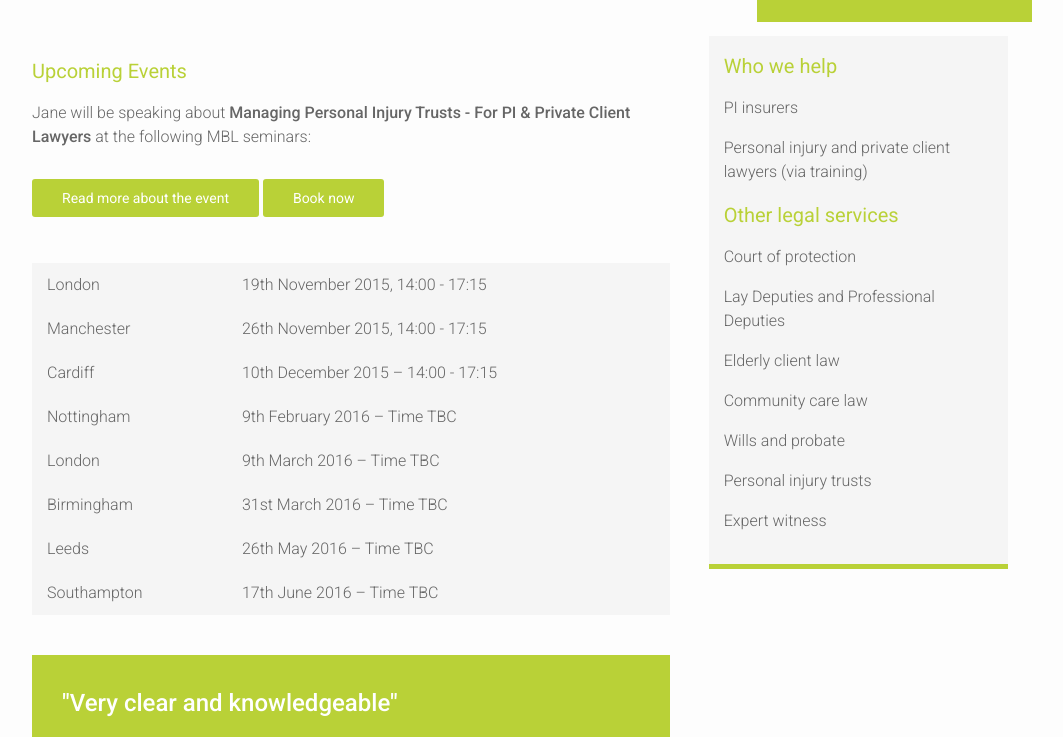
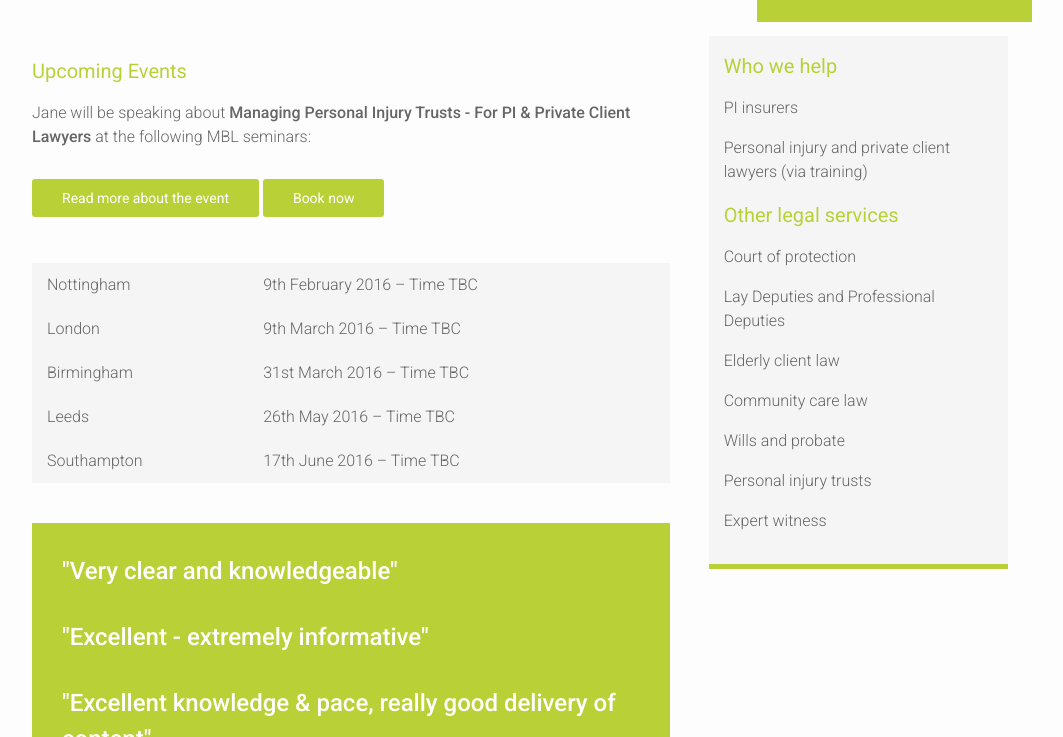
Before and after one commit to timbrazier/jebennettlaw-v2, a Jekyll site: the page built from training.html, in a window 1280 px wide and 900 px high, cut to the strip 163-900 px from the top of the window. Shown: the whole strip, without its empty margins (120-1183 px from the left). Built offline with Jekyll 4.4.1, drawn with Linux system fonts in a browser that asks for light colours; nearby versions of some CDN libraries.

Commit message:
removes old training dates

```diff
--- a/training.html
+++ b/training.html
@@ -14,30 +14,6 @@
         <a href="http://www.mblseminars.com/Home/outline?progid=5517&CC=speakerwebsites&utm_source=jane%20bennett&utm_medium=speaker&utm_campaign=speakerwebsites" class="button" target="_blank">Book now</a>
       </p>
       <table>
-        <tr>
-          <td>
-            London
-          </td>
-          <td>
-            19th November 2015, 14:00 - 17:15
-          </td>
-        </tr>
-        <tr>
-          <td>
-            Manchester
-          </td>
-          <td>
-            26th November 2015, 14:00 - 17:15
-          </td>
-        </tr>
-        <tr>
-          <td>
-            Cardiff
-          </td>
-          <td>
-            10th December 2015 – 14:00 - 17:15
-          </td>
-        </tr>
         <tr>
           <td>
             Nottingham
```
